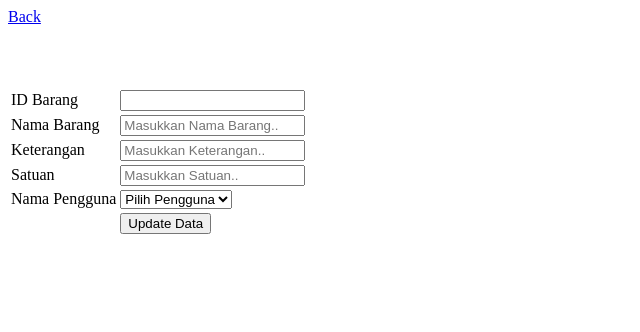
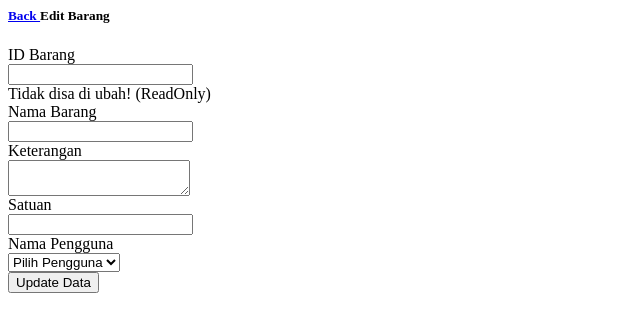
Before and after one commit to dinisyukrinasabri/TokoKita, a PHP site: page /edit.php in a window 1280 px wide. Shown: the top 332 px of the page, without its empty margins (0-640 px from the left). Run offline with PHP 8.4, Linux system fonts and the light colour scheme; data that the repository does not hold is empty; some libraries are stand-ins or nearby versions.

Commit message:
crud barang

```diff
--- a/apps/views/barang/edit.php
+++ b/apps/views/barang/edit.php
@@ -1,44 +1,64 @@
-<a href="<?= base_url; ?>/barang" class="btn btn-primary mb-3"><i class="fa fa-angle-left"></i> Back </a>
+          <div class="content-wrapper">
+              <!-- Content -->
+              <div class="container-xxl flex-grow-1 container-p-y">
+                  <!-- Basic Bootstrap Table -->
+                  <div class="card">
+                      <h5 class="card-header">
+                          <a href="<?= base_url; ?>/barang" class="btn rounded-pill btn-primary">
+                              <i class="tf-icons bx bx-arrow-back bx-18px me-2"></i>Back</button>
+                          </a>
+                          Edit Barang
+                      </h5>
+                      <div class="card-body">
+                          <form role="form" action="<?= base_url; ?>/barang/updateBarang" method="POST" enctype="multipart/form-data">
+                              <div class="row mb-6">
+                                  <label class="col-sm-2 col-form-label" for="basic-default-nama-barang">ID Barang</label>
+                                  <div class="col-sm-10">
+                                      <input type="text" name="IdBarang" class="form-control" id="basic-default-id-barang" value="<?= $data['barang']['IdBarang'] ?>" readonly required>
+                                      <div id="defaultFormControlHelp" class="form-text">
+                                          Tidak disa di ubah! (ReadOnly)
+                                      </div>
+                                  </div>
+                              </div>
+                              <div class="row mb-6">
+                                  <label class="col-sm-2 col-form-label" for="basic-default-nama-barang">Nama Barang</label>
+                                  <div class="col-sm-10">
+                                      <input type="text" name="NamaBarang" class="form-control" id="basic-default-nama-barang" value="<?= $data['barang']['NamaBarang'] ?>" required>
+                                  </div>
+                              </div>
+                              <div class="row mb-6">
+                                  <label class="col-sm-2 col-form-label" for="basic-default-keterangan">Keterangan</label>
+                                  <div class="col-sm-10">
+                                      <textarea name="Keterangan" id="basic-default-keterangan" class="form-control" required><?= $data['barang']['Keterangan'] ?></textarea>
+                                  </div>
+                              </div>
+                              <div class="row mb-6">
+                                  <label class="col-sm-2 col-form-label" for="basic-default-satuan">Satuan</label>
+                                  <div class="col-sm-10">
+                                      <input type="text" name="Satuan" class="form-control" id="basic-default-satuan" value="<?= $data['barang']['Satuan'] ?>" required>
+                                  </div>
+                              </div>
 
-<h4></br><b><?= $data['title'] ?></b></h4>
+                              <div class="row mb-6">
+                                  <label class="col-sm-2 col-form-label" for="basic-default-nama-pengguna">Nama Pengguna</label>
+                                  <div class="col-sm-10">
+                                      <select id="idpengguna" name="IdPengguna" class="form-select" required>
+                                          <option value="">Pilih Pengguna</option>
+                                          <?php foreach ($data['pengguna'] as $row) : ?>
+                                              <option value="<?= $row['IdPengguna']; ?>" <?= ($data['barang']['IdPengguna'] == $row['IdPengguna']) ? "selected" : "" ?>><?= $row['NamaPengguna']; ?></option>
+                                          <?php endforeach; ?>
+                                      </select>
+                                  </div>
+                              </div>
 
-<div class="card card-body">
-    <div class="table-responsive">
-        <table class="table table-striped">
-            <form role="form" action="<?= base_url; ?>/barang/updateBarang" method="POST" enctype="multipart/form-data">
-                <tr>
-                    <td>ID Barang</td>
-                    <td><input type="text" class="form-control" name="IdBarang" value="<?= $data['barang']['IdBarang'] ?>" ; readonly></td>
-                </tr>
-                <tr>
-					<td>Nama Barang</td>
-					<td><input type="text" class="form-control" placeholder="Masukkan Nama Barang.." name="NamaBarang" value="<?= $data['barang']['NamaBarang'] ?>" ;></td>
-				</tr>
-                <tr>
-					<td>Keterangan</td>
-					<td><input type="text" class="form-control" placeholder="Masukkan Keterangan.." name="Keterangan" value="<?= $data['barang']['Keterangan'] ?>" ;></td>
-				</tr>
-                <tr>
-					<td>Satuan</td>
-					<td><input type="text" class="form-control" placeholder="Masukkan Satuan.." name="Satuan" value="<?= $data['barang']['Satuan'] ?>" ;></td>
-				</tr>
-                <tr>
-                    <td>Nama Pengguna</td>
-                    <td>
-						<select name="IdPengguna" class="form-control">
-							<option value="#">Pilih Pengguna</option>
-							<?php foreach ($data['pengguna'] as $row) : ?>
-								<option value="<?= $row['IdPengguna']; ?>" <?php if ($data['barang']['IdPengguna'] == $row['IdPengguna']) {
-									echo "selected"; } ?>><?= $row['NamaPengguna']; ?></option>
-							<?php endforeach; ?>
-						</select>
-					</td>
-                </tr>
-                <tr>
-                    <td></td>
-                    <td><button class="btn btn-primary"><i class="fa fa-edit"></i>Update Data</button></td>
-                </tr>
-            </form>
-        </table>
-    </div>
-</div>
+                              <div class="row justify-content-end">
+                                  <div class="col-sm-10">
+                                      <button type="submit" class="btn btn-primary">Update Data</button>
+                                  </div>
+                              </div>
+                          </form>
+                      </div>
+                  </div>
+                  <!--/ Basic Bootstrap Table -->
+              </div>
+              <!-- / Content -->
--- a/apps/views/barang/index.php
+++ b/apps/views/barang/index.php
@@ -39,8 +39,8 @@
                                                       <i class="bx bx-dots-vertical-rounded"></i>
                                                   </button>
                                                   <div class="dropdown-menu">
-                                                      <a href="<?= base_url; ?>/barang/edit/<?= $data['IdBarang'] ?>"><i class="bx bx-edit-alt me-1"></i> Edit</a>
-                                                      <a href="<?= base_url; ?>/barang/hapus/<?= $data['IdBarang'] ?>" onclick="return confirm('Hapus data?');"><i class="bx bx-trash me-1"></i> Delete</a>
+                                                      <a class="dropdown-item" href="<?= base_url; ?>/barang/edit/<?= $data['IdBarang'] ?>"><i class="bx bx-edit-alt me-1"></i> Edit</a>
+                                                      <a class="dropdown-item" href="<?= base_url; ?>/barang/hapus/<?= $data['IdBarang'] ?>" onclick="return confirm('Hapus data?');"><i class="bx bx-trash me-1"></i> Delete</a>
                                                   </div>
                                               </div>
                                           </td>
--- a/apps/views/templates/footer.php
+++ b/apps/views/templates/footer.php
@@ -7,7 +7,7 @@
                     document.write(new Date().getFullYear());
                 </script>
                 , made with ❤️ by
-                <a href="#" target="_blank" class="footer-link">Kelompok 4</a>
+                <a href="#" target="_blank" class="footer-link">Kelompok 8</a>
             </div>
         </div>
     </div>
```
Also changed, not shown: apps/views/barang/create-back.php (deleted, +0 -48 lines), apps/views/barang/create.php (+5 -5 lines), apps/views/barang/index copy.php (deleted, +0 -61 lines).
